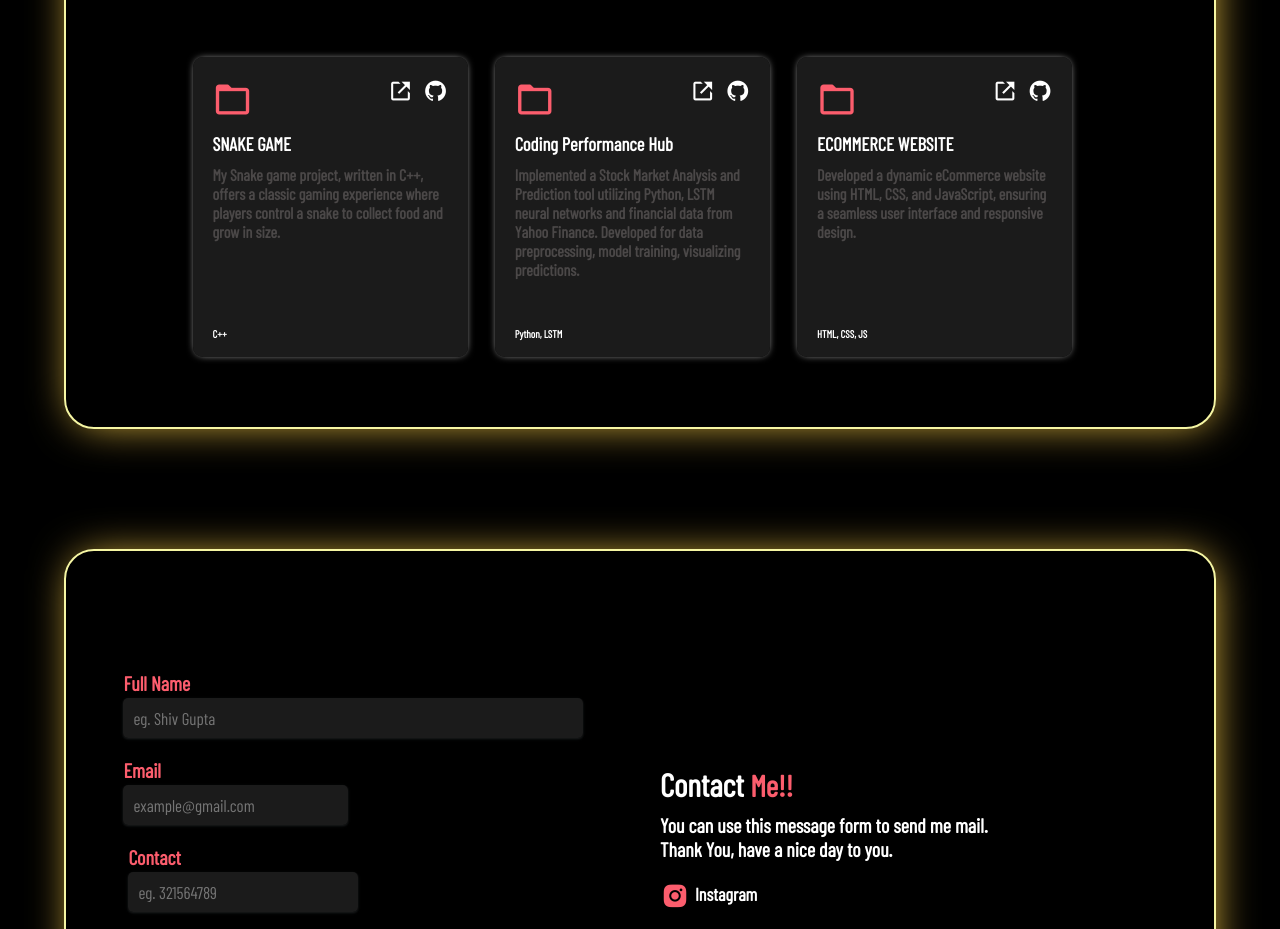
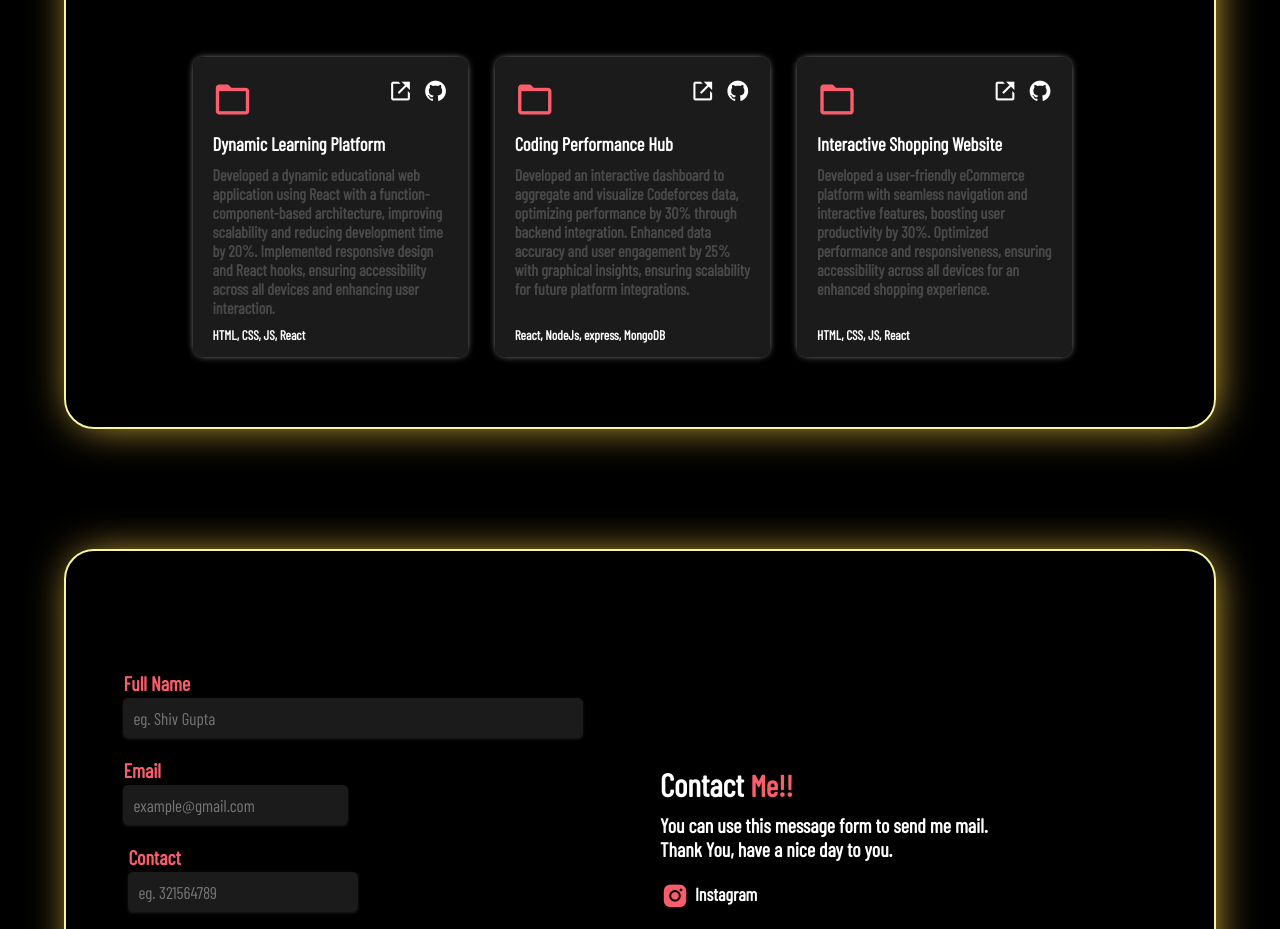
Before and after one commit to 26-Shiv-Gupta/My-Portfolio-using-react.js, a React (Create React App) app: page / in a window 1280 px wide. Shown: the part 1902-2831 px from the top of the page. Built offline with nearby package versions, Linux system fonts and the light colour scheme; a web font is replaced by a local one.

Commit message:
new changes

```diff
--- a/src/components/projects/Projects.js
+++ b/src/components/projects/Projects.js
@@ -6,30 +6,27 @@ const Projects = ({isDarkMode}) => {
   const projectData = [
     {
       id: 'project1',
-      tech: 'C++',
-      date: 'December 2023',
-      github: 'https://github.com/26-Shiv-Gupta/Snake-Game',
-      title: 'SNAKE GAME',
+      tech: 'HTML, CSS, JS, React',
+      github: 'https://github.com/26-Shiv-Gupta/Ecommerce-Website',
+      title: 'Dynamic Learning Platform',
       description:
-        'My Snake game project, written in C++, offers a classic gaming experience where players control a snake to collect food and grow in size.',
+        'Developed a dynamic educational web application using React with a function-component-based architecture, improving scalability and reducing development time by 20%. Implemented responsive design and React hooks, ensuring accessibility across all devices and enhancing user interaction.',
     },
     {
       id: 'project2',
-      tech: 'Python, LSTM',
-      date: 'April 2023 - June 2023',
-      github: 'https://github.com/26-Shiv-Gupta/Stock_Market_analysis_and_prediction',
+      tech: 'React, NodeJs, express, MongoDB',
+      github: 'https://github.com/26-Shiv-Gupta/Codeforces-Dashboard',
       title: 'Coding Performance Hub',
       description:
-        'Implemented a Stock Market Analysis and Prediction tool utilizing Python, LSTM neural networks and financial data from Yahoo Finance. Developed for data preprocessing, model training, visualizing predictions.',
+        'Developed an interactive dashboard to aggregate and visualize Codeforces data, optimizing performance by 30% through backend integration. Enhanced data accuracy and user engagement by 25% with graphical insights, ensuring scalability for future platform integrations.',
     },
     {
       id: 'project3',
-      tech: 'HTML, CSS, JS',
-      date: 'Oct 2023 - Nov 2023',
-      github: 'https://github.com/26-Shiv-Gupta/Ecommerce-Website',
-      title: 'ECOMMERCE WEBSITE',
+      tech: 'HTML, CSS, JS, React',
+      github: 'https://26-shiv-gupta.github.io/Ecommerce-Website/index.html',
+      title: 'Interactive Shopping Website',
       description:
-        'Developed a dynamic eCommerce website using HTML, CSS, and JavaScript, ensuring a seamless user interface and responsive design.',
+        'Developed a user-friendly eCommerce platform with seamless navigation and interactive features, boosting user productivity by 30%. Optimized performance and responsiveness, ensuring accessibility across all devices for an enhanced shopping experience.',
     },
   ];
 
@@ -56,7 +53,7 @@ const Projects = ({isDarkMode}) => {
                   <h4>{project.description}</h4>
                 </div>
                 <div className='project-tech-stack'>
-                  <h6>{project.tech}</h6>
+                  <h5>{project.tech}</h5>
                 </div>
               </div>
             </div>
```
